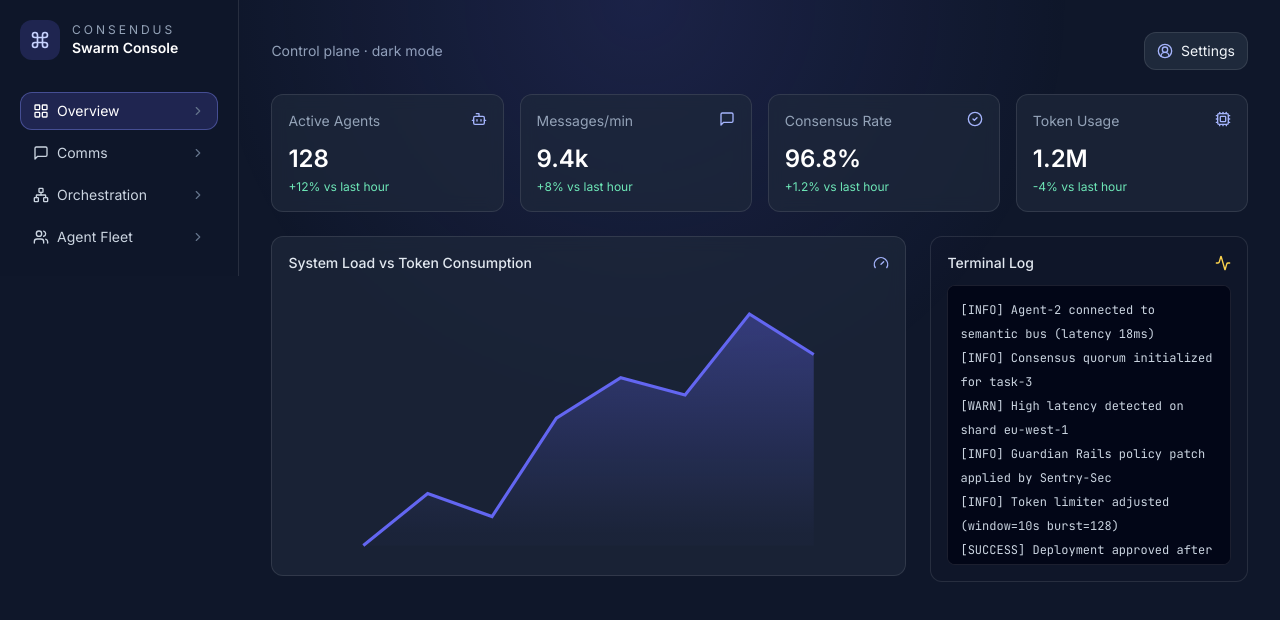
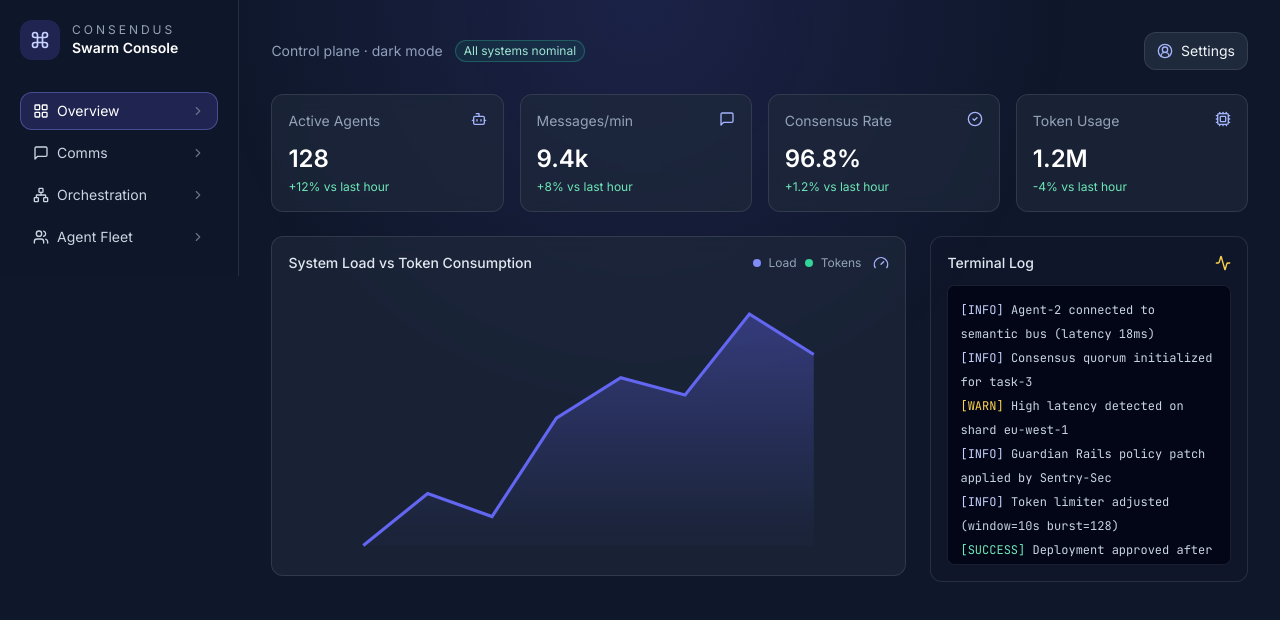
Before and after one commit to march-dave/react-next-anycase, a Next.js app: page / in a window 1280 px wide. Both pictures are taken after a click on the button "Access Console". Shown: the top 620 px of the page. Built offline with nearby package versions, Linux system fonts and the light colour scheme.

Commit message:
Polish Consendus console telemetry UI

```diff
--- a/pages/consendus.js
+++ b/pages/consendus.js
@@ -69,6 +69,16 @@ const analytics = [
   { time: '10:00', load: 58, tokens: 88 },
   { time: '12:00', load: 72, tokens: 111 },
   { time: '14:00', load: 65, tokens: 96 },
+]
+
+const terminalEvents = [
+  { level: 'INFO', message: 'Agent-2 connected to semantic bus (latency 18ms)' },
+  { level: 'INFO', message: 'Consensus quorum initialized for task-3' },
+  { level: 'WARN', message: 'High latency detected on shard eu-west-1' },
+  { level: 'INFO', message: 'Guardian Rails policy patch applied by Sentry-Sec' },
+  { level: 'INFO', message: 'Token limiter adjusted (window=10s burst=128)' },
+  { level: 'SUCCESS', message: 'Deployment approved after 3/3 votes' },
+  { level: 'INFO', message: 'Heartbeat stream stable (24 active agents)' },
 ]
 
 const channels = ['#migration-api-v2', '#security-audit', '#platform-rollout', '#compliance-vote']
@@ -366,7 +376,15 @@ export default function Consendus() {
             <div className="h-[340px] rounded-xl border border-white/10 bg-slate-800/70 p-4 backdrop-blur">
               <div className="mb-4 flex items-center justify-between">
                 <h2 className="text-sm font-medium text-slate-200">System Load vs Token Consumption</h2>
-                <Gauge className="h-4 w-4 text-indigo-300" />
+                <div className="flex items-center gap-3">
+                  <div className="hidden items-center gap-2 text-xs text-slate-400 sm:flex">
+                    <span className="h-2 w-2 rounded-full bg-indigo-400" />
+                    Load
+                    <span className="h-2 w-2 rounded-full bg-emerald-400" />
+                    Tokens
+                  </div>
+                  <Gauge className="h-4 w-4 text-indigo-300" />
+                </div>
               </div>
               <ResponsiveContainer width="100%" height="92%">
                 <AreaChart data={analytics}>
@@ -406,13 +424,20 @@ export default function Consendus() {
                 className="h-[280px] overflow-auto rounded-lg border border-white/10 bg-slate-950 p-3 text-xs leading-6 text-slate-300"
                 style={{ fontFamily: 'JetBrains Mono, monospace' }}
               >
-                <p>[INFO] Agent-2 connected to semantic bus (latency 18ms)</p>
-                <p>[INFO] Consensus quorum initialized for task-3</p>
-                <p>[WARN] High latency detected on shard eu-west-1</p>
-                <p>[INFO] Guardian Rails policy patch applied by Sentry-Sec</p>
-                <p>[INFO] Token limiter adjusted (window=10s burst=128)</p>
-                <p>[SUCCESS] Deployment approved after 3/3 votes</p>
-                <p>[INFO] Heartbeat stream stable (24 active agents)</p>
+                {terminalEvents.map((event, index) => {
+                  const levelColor =
+                    event.level === 'WARN'
+                      ? 'text-amber-300'
+                      : event.level === 'SUCCESS'
+                        ? 'text-emerald-300'
+                        : 'text-indigo-200'
+
+                  return (
+                    <p key={`${event.level}-${index}`}>
+                      <span className={levelColor}>[{event.level}]</span> {event.message}
+                    </p>
+                  )
+                })}
               </div>
             </div>
           </section>
@@ -713,7 +738,12 @@ await swarm.deploy('migration-api-v2')`}
                 >
                   <Menu className="h-4 w-4" />
                 </button>
-                <div className="hidden text-sm text-slate-400 md:block">Control plane · dark mode</div>
+                <div className="hidden items-center gap-3 text-sm text-slate-400 md:flex">
+                  <span>Control plane · dark mode</span>
+                  <span className="rounded-full border border-emerald-400/30 bg-emerald-500/10 px-2 py-0.5 text-xs text-emerald-200">
+                    All systems nominal
+                  </span>
+                </div>
                 <button className="ml-auto flex items-center gap-2 rounded-xl border border-white/10 bg-slate-800 px-3 py-2 text-sm">
                   <UserCircle2 className="h-4 w-4 text-indigo-300" />
                   Settings
```
